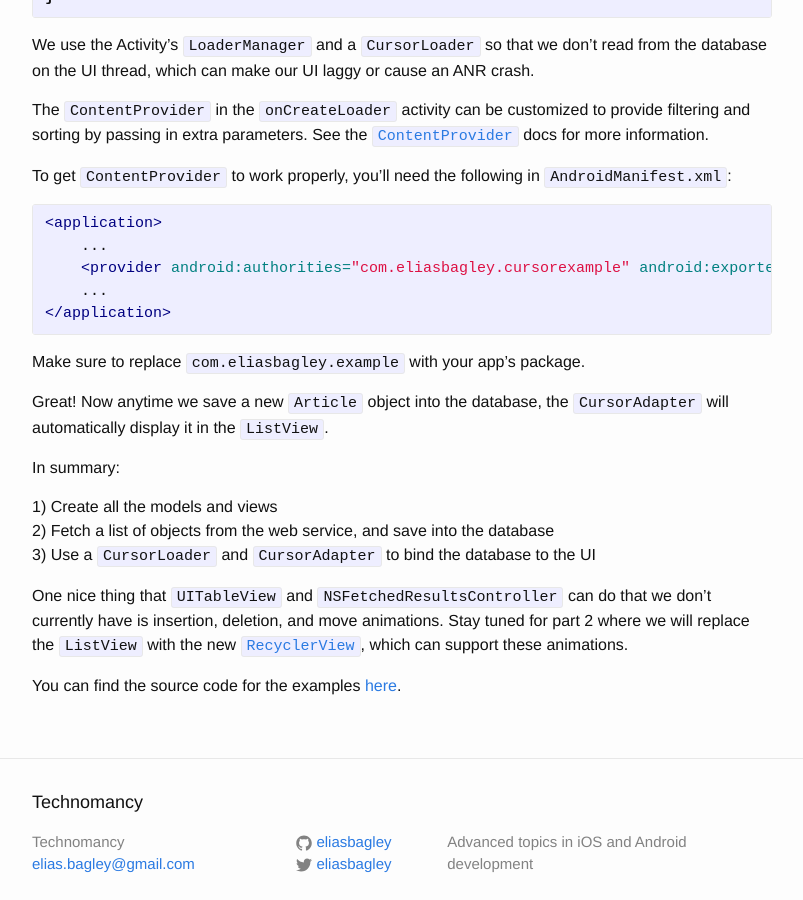
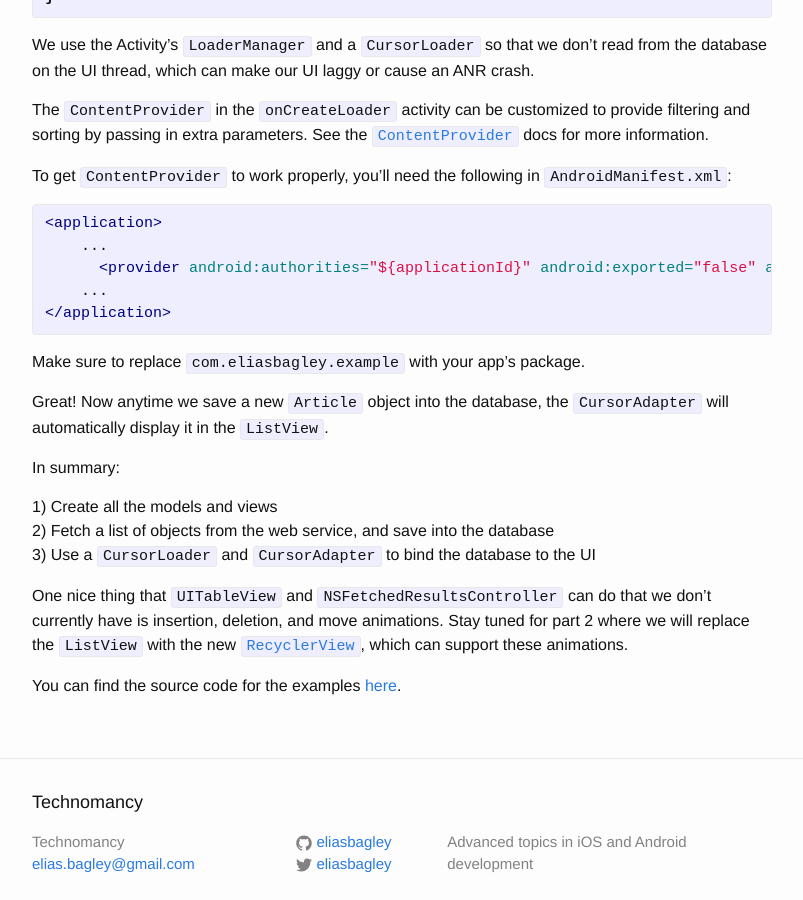
Before and after one commit to eliasbagley/eliasbagley.github.io, a Jekyll site: the page built from _posts/2015-10-02-data-binding-using-cursor-adapter.markdown, in a window 1280 px wide and 900 px high, scrolled down 7541 px. Shown: the whole window, without its empty margins (238-1041 px from the left). Built offline with Jekyll 4.4.1, drawn with Linux system fonts in a browser that asks for light colours; Markdown is read by kramdown in place of the engine named in the settings; comment, search, counter and statistics services are not loaded.

Commit message:
Update blog post

```diff
--- a/_posts/2015-10-02-data-binding-using-cursor-adapter.markdown
+++ b/_posts/2015-10-02-data-binding-using-cursor-adapter.markdown
@@ -349,7 +349,7 @@ To get `ContentProvider` to work properly, you'll need the following in `Android
 {% highlight xml %}
 <application>
     ...
-    <provider android:authorities="com.eliasbagley.cursorexample" android:exported="false" android:name="com.activeandroid.content.ContentProvider" />
+      <provider android:authorities="${applicationId}" android:exported="false" android:name="com.activeandroid.content.ContentProvider" />
     ...
 </application>
 {% endhighlight %}
```
